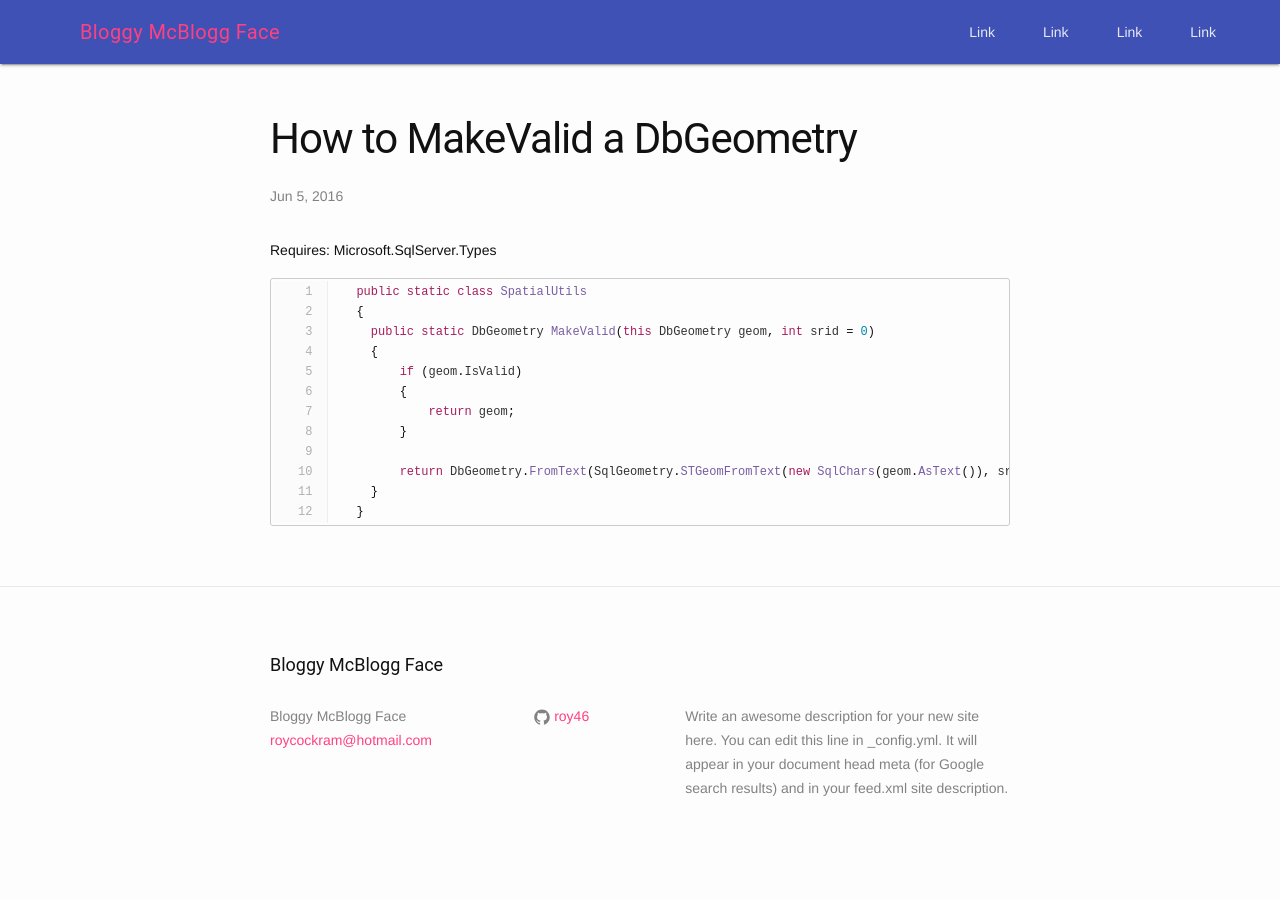
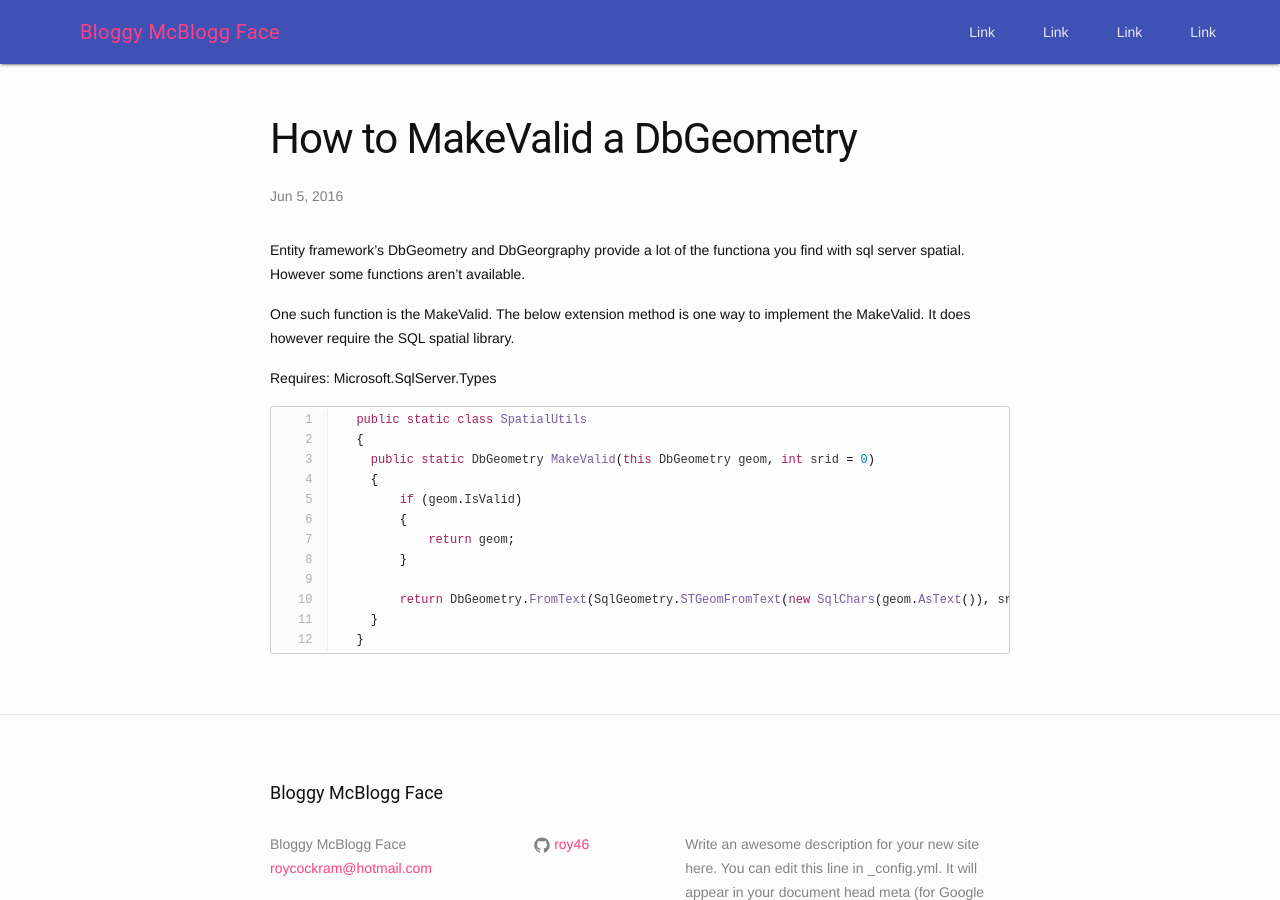
Before and after one commit to roy46/roy46.github.io, a Jekyll site: the page built from _posts/2016-06-07-how-to-MakeValid-DbGeometry.markdown, in a window 1280 px wide. Built offline with Jekyll 4.4.1, drawn with Linux system fonts in a browser that asks for light colours; nearby versions of some CDN libraries.

Commit message:
Created :_posts/2016-06-07-how-to-MakeValid-DbGeometry.markdown

```diff
--- a/_posts/2016-06-07-how-to-MakeValid-DbGeometry.markdown
+++ b/_posts/2016-06-07-how-to-MakeValid-DbGeometry.markdown
@@ -4,6 +4,10 @@ title:  "How to MakeValid a DbGeometry"
 date:   2016-06-05 13:45:00 +0100
 categories: c# spatial DbGeometry SqlGeometry
 ---
+
+Entity framework's DbGeometry and DbGeorgraphy provide a lot of the functiona you find with sql server spatial. However some functions aren't available.
+
+One such function is the MakeValid. The below extension method is one way to implement the MakeValid. It does however require the SQL spatial library.
 
 Requires: Microsoft.SqlServer.Types
 
```
